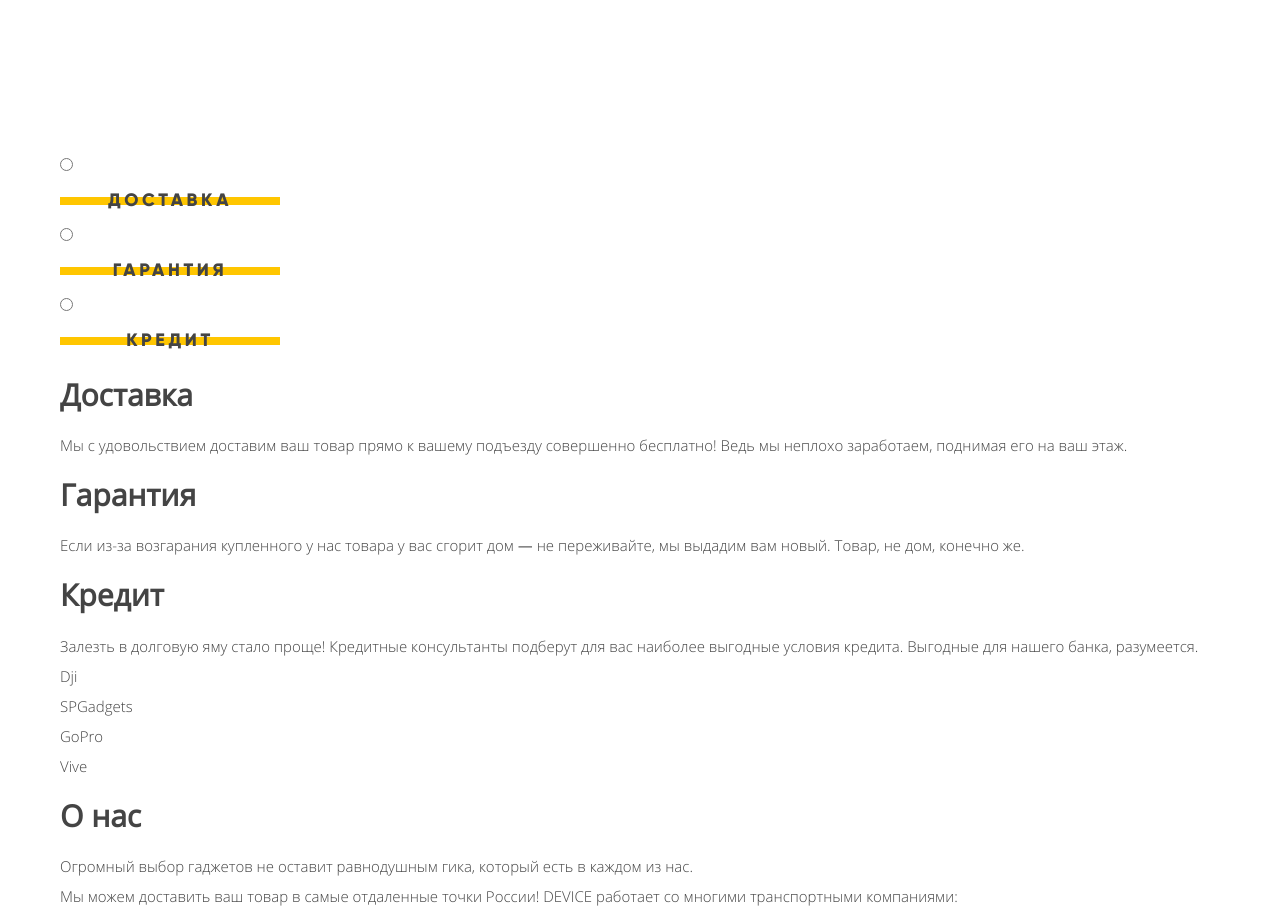
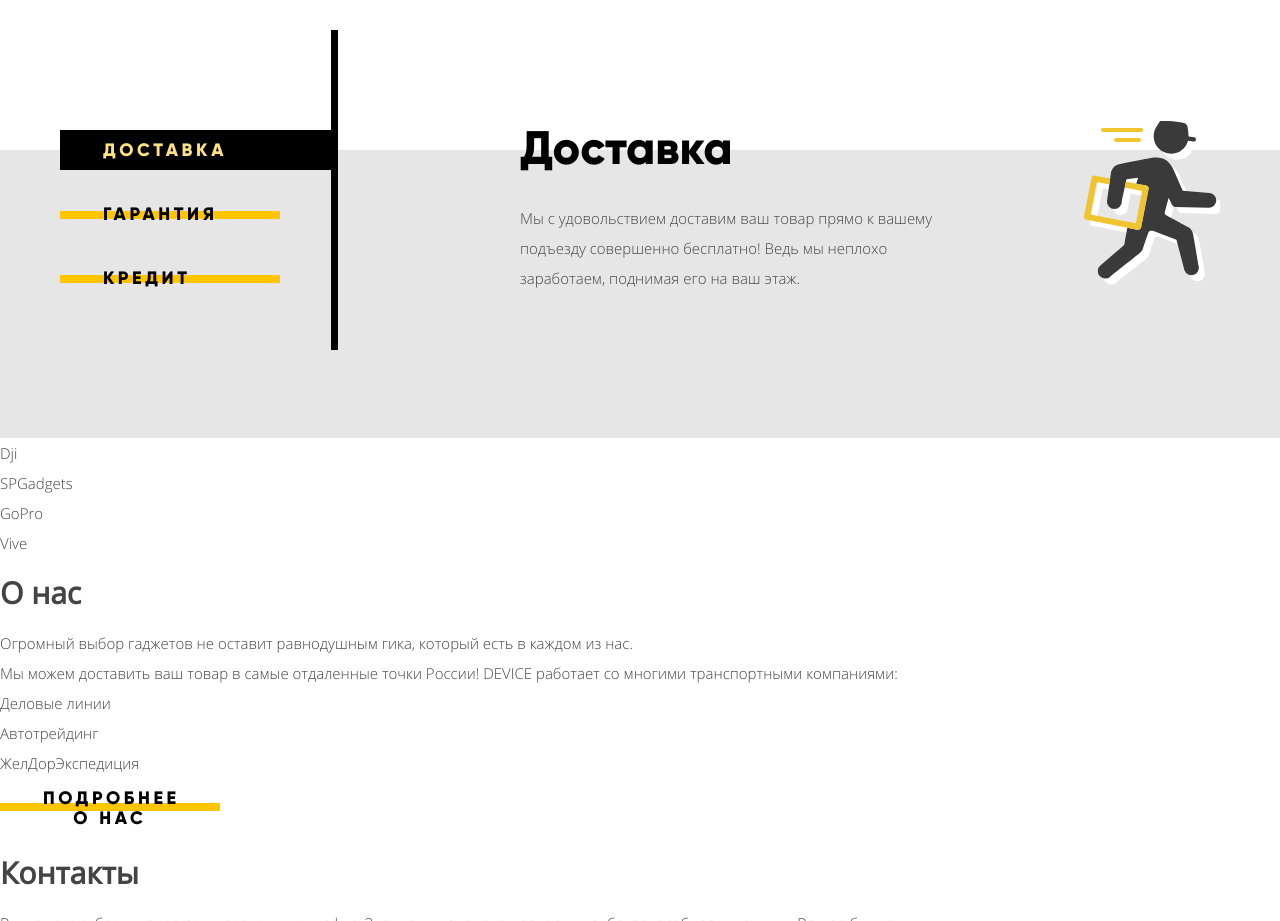
Before and after one commit to webistomin/device, a website: page src/index.html in a window 1280 px wide. Shown: the part 1140-2061 px from the top of the page. Drawn offline with nearby package versions, Linux system fonts and the light colour scheme; files that its build step writes are made by us from their sources; files whose address does not match are found by name.

Commit message:
Сверстал блок преимуществ :star:

```diff
--- a/src/index.html
+++ b/src/index.html
@@ -183,15 +183,17 @@
           </li>
         </ul>
       </section>
+    </div>
       <section class="features">
+        <div class="container">
         <div class="features__slider">
+          <input class="features__radio" type="radio" name="feature" id="feature-1" checked>
+          <input class="features__radio" type="radio" name="feature" id="feature-2">
+          <input class="features__radio" type="radio" name="feature" id="feature-3">
           <div class="features__slider-controls">
-            <input type="radio" name="feature" id="feature-1">
-            <label class="btn" for="feature-1">Доставка</label>
-            <input type="radio" name="feature" id="feature-2">
-            <label class="btn" for="feature-2">Гарантия</label>
-            <input type="radio" name="feature" id="feature-3">
-            <label class="btn" for="feature-3">Кредит</label>
+            <label class="btn features__btn" for="feature-1">Доставка</label>
+            <label class="btn features__btn" for="feature-2">Гарантия</label>
+            <label class="btn features__btn" for="feature-3">Кредит</label>
           </div>
           <div class="features__page features__page--first">
             <h1 class="features__heading">Доставка</h1>
@@ -206,6 +208,7 @@
             <p class="features__description">Залезть в долговую яму стало проще! Кредитные консультанты подберут для вас наиболее выгодные
               условия кредита. Выгодные для нашего банка, разумеется.</p>
           </div>
+        </div>
         </div>
       </section>
       <section class="partners">
@@ -279,7 +282,6 @@
       <div class="page-footer__copyright">
         <a href="#" class="page-footer__link">HTML Academy</a>
       </div>
-    </div>
   </footer>
 </body>
 </html>
--- a/src/less/blocks/btn.less
+++ b/src/less/blocks/btn.less
@@ -14,6 +14,7 @@
   font-family: Gilroy, serif;
   text-transform: uppercase;
   letter-spacing: 0.2em;
+  color: @text-color--second;
   cursor: pointer;
 
   &::after {
--- /dev/null
+++ b/src/less/blocks/features.less
@@ -0,0 +1,84 @@
+.features {
+  min-height: 288px;
+  background-color: #e6e6e6;
+
+  &__heading {
+    margin: 0;
+    margin-bottom: 28px;
+    font-size: 47px;
+    line-height: 54px;
+    font-family: Gilroy,serif;
+    font-weight: 800;
+    color: #000;
+  }
+
+  &__radio {
+    display: none;
+  }
+
+  &__slider {
+    display: flex;
+    justify-content: space-between;
+  }
+
+  &__btn {
+    text-align: left;
+    z-index: 1;
+    margin-bottom: 24px;
+  }
+
+  &__page {
+    display: none;
+    margin-top: -29px;
+    width: 100%;
+    max-width: 700px;
+    background-repeat: no-repeat;
+    background-position: top right;
+  }
+
+  &__slider-controls {
+    position: relative;
+    margin-top: -20px;
+
+    &::before {
+      position: absolute;
+      content: "";
+      top: -100px;
+      right: 0;
+      width: 7px;
+      height: 320px;
+      background-color: black;
+    }
+  }
+
+  #feature-1:checked ~ &__slider-controls &__btn[for="feature-1"],
+  #feature-2:checked ~ &__slider-controls &__btn[for="feature-2"],
+  #feature-3:checked ~ &__slider-controls &__btn[for="feature-3"] {
+    width: 278px;
+    background-color: #000000;
+    color: #ffe27f;
+
+    &::after {
+      display: none;
+    }
+  }
+
+  #feature-1:checked ~ &__page--first {
+    display: block;
+    background-image: url("../img/icon-delivery.svg");
+  }
+
+  #feature-2:checked ~ &__page--second {
+    display: block;
+    background-image: url("../img/warranty.svg");
+  }
+
+  #feature-3:checked ~ &__page--third {
+    display: block;
+    background-image: url("../img/icon-credit.svg");
+  }
+
+  &__description {
+    width: 450px;
+  }
+}
--- a/src/less/style.less
+++ b/src/less/style.less
@@ -9,3 +9,4 @@
 @import "blocks/main-nav.less";
 @import "blocks/slider.less";
 @import "blocks/catalog.less";
+@import "blocks/features.less";
```
